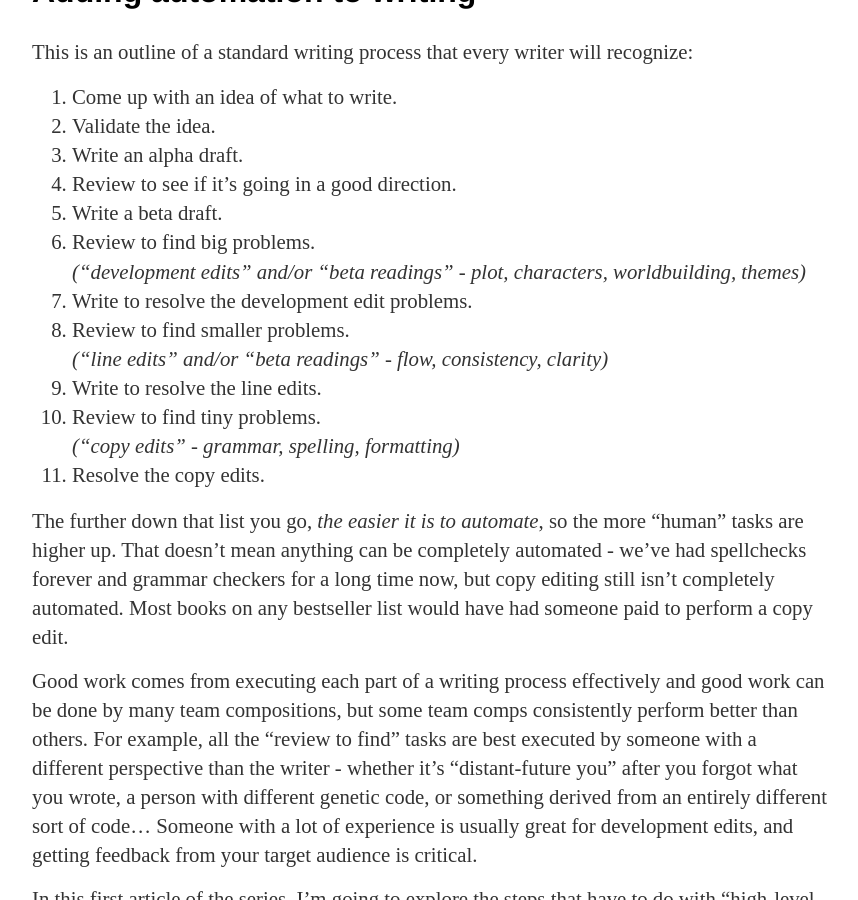
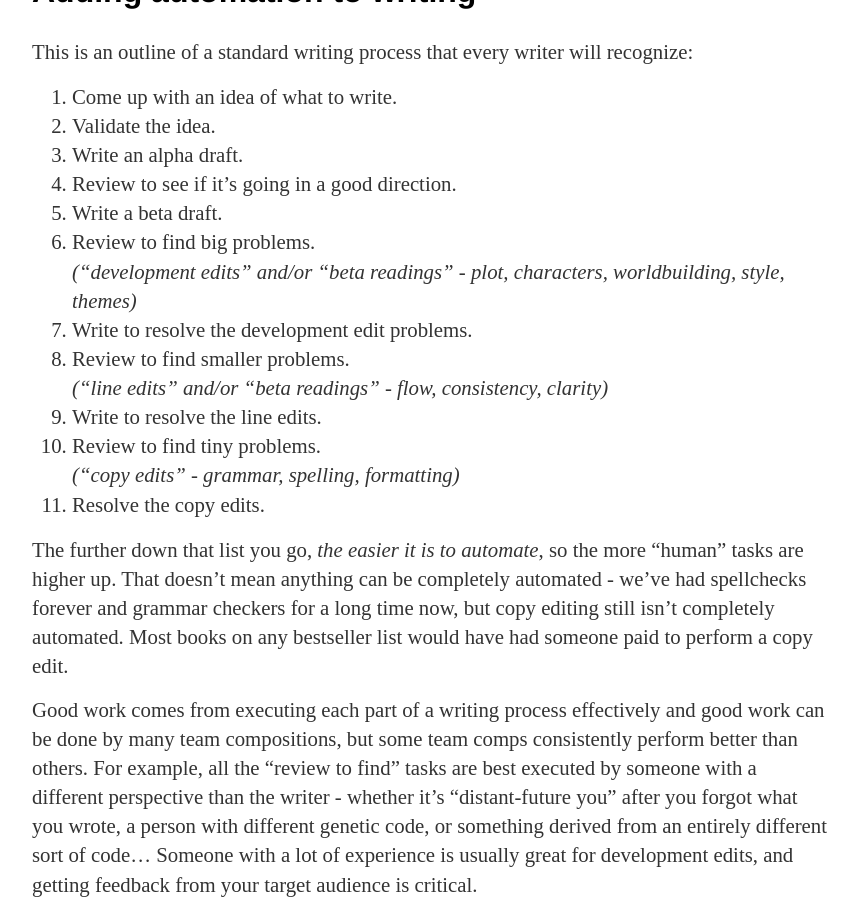
Before and after one commit to curiousest/curiousest.github.io, a Jekyll site: the page built from _posts/2024-09-01-editing-science-fiction-with-llms.md, in a window 1280 px wide and 900 px high, scrolled down 1348 px. Shown: the whole window, without its empty margins (208-1066 px from the left). Built offline with Jekyll 4.4.1, drawn with Linux system fonts in a browser that asks for light colours.

Commit message:
Wording.

```diff
--- a/_posts/2024-09-01-editing-science-fiction-with-llms.md
+++ b/_posts/2024-09-01-editing-science-fiction-with-llms.md
@@ -40,7 +40,7 @@ This is an outline of a standard writing process that every writer will recogniz
 4. Review to see if it's going in a good direction.
 5. Write a beta draft.
 6. Review to find big problems.
-	<br/>*("development edits" and/or "beta readings" - plot, characters, worldbuilding, themes)*
+	<br/>*("development edits" and/or "beta readings" - plot, characters, worldbuilding, style, themes)*
 7. Write to resolve the development edit problems.
 8. Review to find smaller problems.
 	<br/>*("line edits" and/or "beta readings" - flow, consistency, clarity)*
```
